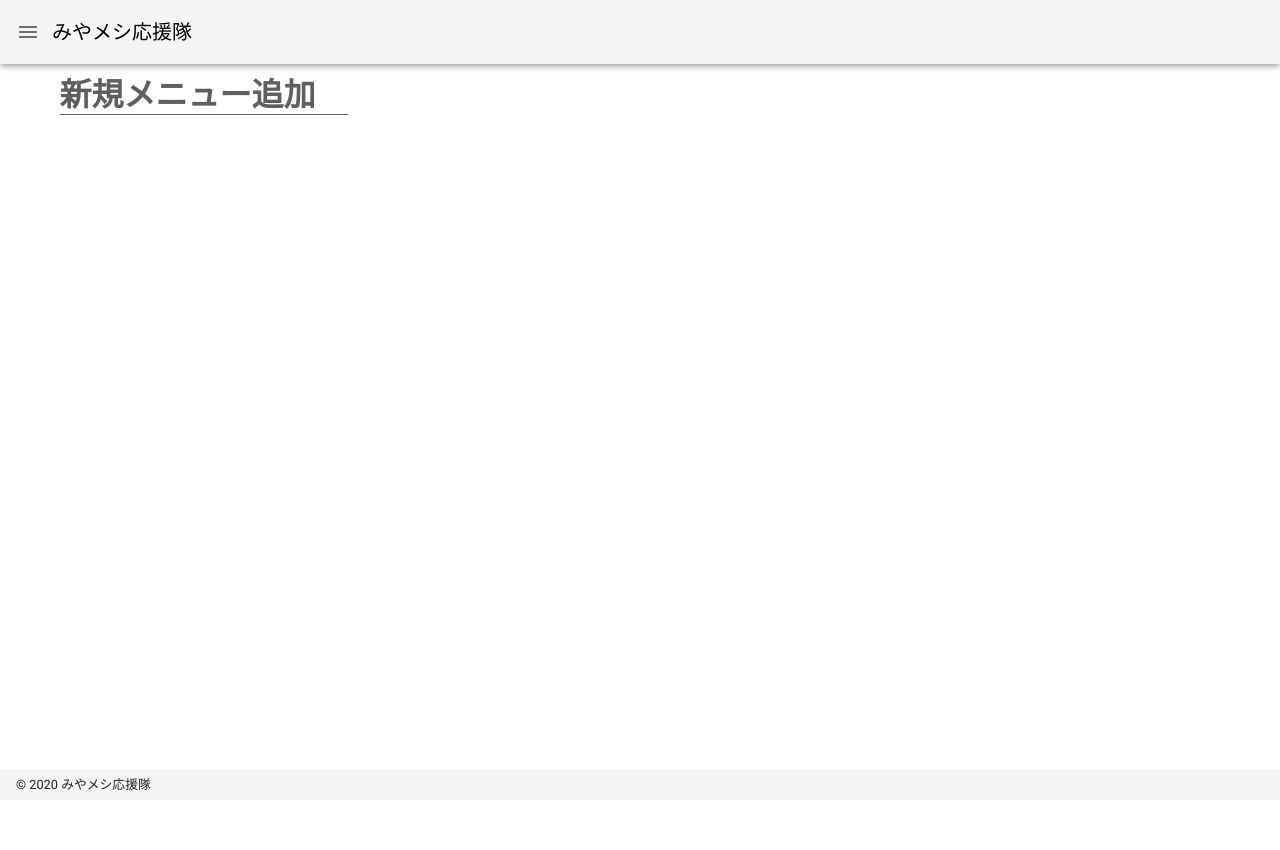
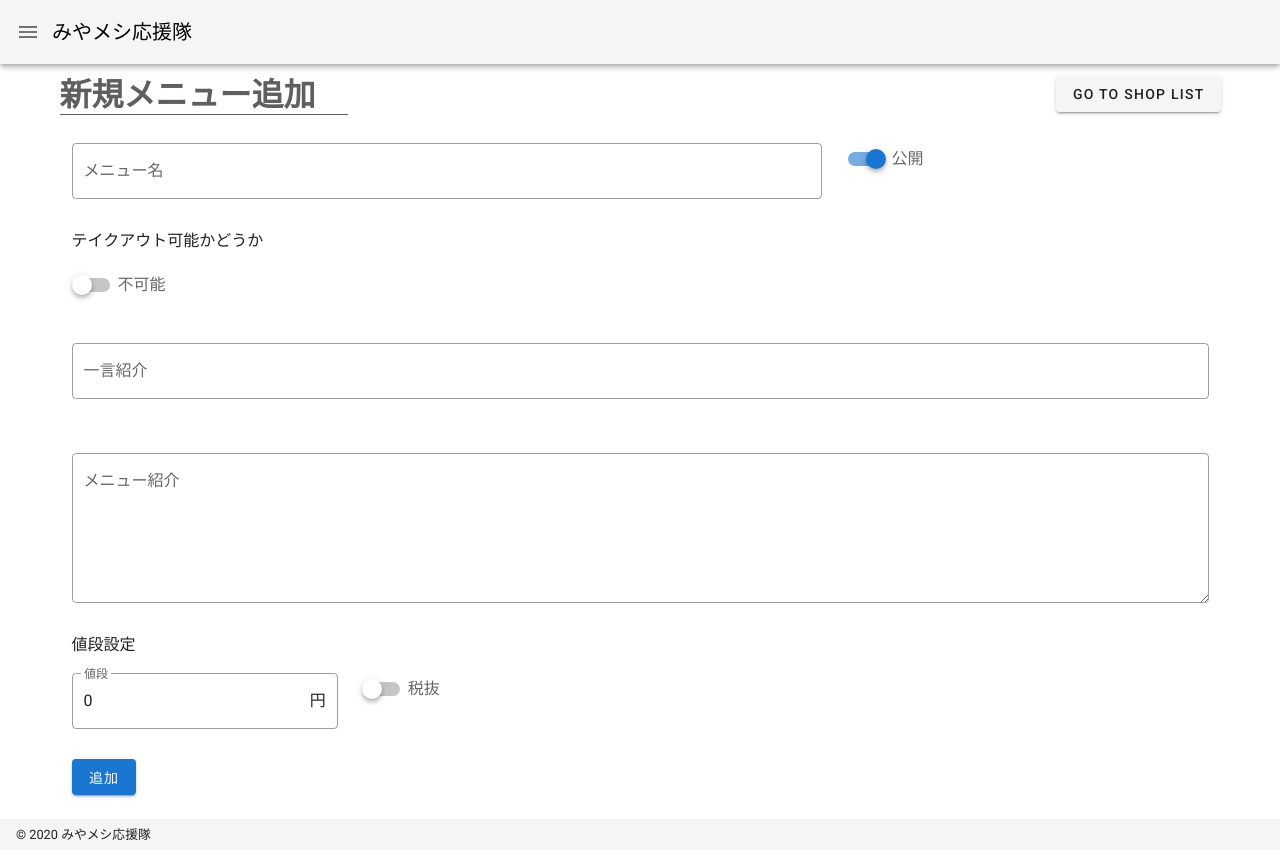
Before and after one commit to H37kouya/miya-meshi, a Nuxt app in the folder client/: page /admin/menus/create in a window 1280 px wide. Before the commit the page ends 800 px from the top, so only its background shows below. Built offline with nearby package versions, Linux system fonts and the light colour scheme; no server answers.

Commit message:
feat Menuの軽いデザイン組みをした

```diff
--- a/client/components/organisms/form/MenuForm.vue
+++ b/client/components/organisms/form/MenuForm.vue
@@ -6,7 +6,63 @@
           v-model="state.menu.name"
         />
       </v-col>
+
+      <v-col cols="4">
+        <v-switch
+          v-model="state.menu.public"
+          :label="state.menu.public ? '公開' : '非公開'"
+          class="mt-0"
+        />
+      </v-col>
     </v-row>
+
+    <p>テイクアウト可能かどうか</p>
+    <v-row>
+      <v-col cols="4">
+        <v-switch
+          v-model="state.menu.canTakeOut"
+          :label="state.menu.canTakeOut ? '可能' : '不可能'"
+          class="mt-0"
+        />
+      </v-col>
+    </v-row>
+
+    <v-row>
+      <v-col cols="12">
+        <MenuDescriptionTextField
+          v-model="state.menu.description"
+        />
+      </v-col>
+    </v-row>
+
+    <v-row>
+      <v-col cols="12">
+        <MenuIntroTextarea
+          v-model="state.menu.intro"
+        />
+      </v-col>
+    </v-row>
+
+    <p>値段設定</p>
+    <v-row>
+      <v-col cols="4" sm="3">
+        <PriceTextField
+          v-model="state.menu.price"
+        />
+      </v-col>
+
+      <v-col cols="4">
+        <v-switch
+          v-model="state.menu.isTaxIncluded"
+          :label="state.menu.isTaxIncluded ? '税込' : '税抜'"
+          class="mt-0"
+        />
+      </v-col>
+    </v-row>
+
+    <v-btn type="submit" color="primary">
+      追加
+    </v-btn>
   </v-form>
 </template>
 
--- a/client/components/organisms/form/ShopForm.vue
+++ b/client/components/organisms/form/ShopForm.vue
@@ -30,14 +30,14 @@
       </v-col>
 
       <v-col cols="12">
-        <ShopIntroTextField
-          v-model="state.shop.intro"
+        <ShopDescriptionTextField
+          v-model="state.shop.description"
         />
       </v-col>
 
       <v-col cols="12">
-        <ShopDescriptionTextArea
-          v-model="state.shop.description"
+        <ShopIntroTextarea
+          v-model="state.shop.intro"
         />
       </v-col>
     </v-row>
--- /dev/null
+++ b/client/components/organisms/text_field/MenuDescriptionTextField.vue
@@ -0,0 +1,47 @@
+<template>
+  <v-text-field
+    v-model="model"
+    :counter="counter"
+    :label="label"
+    :maxlength="maxLength"
+    outlined
+  />
+</template>
+
+<script lang="ts">
+import { computed, defineComponent, SetupContext } from '@vue/composition-api'
+import { Menu, MenuJa, MenuMaxStringSize } from '@/src/types/Menu'
+import { useModel } from '@/src/CompositonFunctions/utils/UseModel'
+import { useCounter } from '@/src/CompositonFunctions/utils/UseCounter'
+
+type Props = {
+  value: Menu['description']
+}
+
+export default defineComponent({
+  props: {
+    value: {
+      type: String,
+      default: undefined
+    }
+  },
+
+  setup (props: Props, context: SetupContext) {
+    const { model } = useModel<Props>(props, context.emit)
+    const label = MenuJa.DESCRIPTION
+    const MAX_LENGTH = MenuMaxStringSize.DESCRIPTION
+
+    const counter = computed(() => {
+      const uCounter = useCounter(model.value, MAX_LENGTH, 0.9)
+      return uCounter.counter
+    })
+
+    return {
+      counter,
+      label,
+      maxLength: MAX_LENGTH,
+      model
+    }
+  }
+})
+</script>
--- /dev/null
+++ b/client/components/organisms/text_field/PriceTextField.vue
@@ -0,0 +1,36 @@
+<template>
+  <v-text-field
+    v-model.number="model"
+    label="値段"
+    type="number"
+    step="10"
+    suffix="円"
+    outlined
+  />
+</template>
+
+<script lang="ts">
+import { defineComponent, SetupContext } from '@vue/composition-api'
+import { useModel } from '@/src/CompositonFunctions/utils/UseModel'
+
+type Props = {
+  value: number
+}
+
+export default defineComponent({
+  props: {
+    value: {
+      type: Number,
+      default: undefined
+    }
+  },
+
+  setup (props: Props, context: SetupContext) {
+    const { model } = useModel<Props>(props, context.emit)
+
+    return {
+      model
+    }
+  }
+})
+</script>
--- a/client/components/organisms/text_field/ShopIntroTextField.vue
+++ b/client/components/organisms/text_field/ShopDescriptionTextField.vue
@@ -10,12 +10,12 @@
 
 <script lang="ts">
 import { computed, defineComponent, SetupContext } from '@vue/composition-api'
-import { Shop, ShopJa } from '@/src/types/Shop'
-import { useModel } from '@/src/CompositonFunctions/utils/UseModel'
-import { useCounter } from '@/src/CompositonFunctions/utils/UseCounter'
+import { Shop, ShopJa, ShopMaxStringSize } from '~/src/types/Shop'
+import { useModel } from '~/src/CompositonFunctions/utils/UseModel'
+import { useCounter } from '~/src/CompositonFunctions/utils/UseCounter'
 
 type Props = {
-  value: Shop['intro']
+  value: Shop['description']
 }
 
 export default defineComponent({
@@ -28,11 +28,11 @@ export default defineComponent({
 
   setup (props: Props, context: SetupContext) {
     const { model } = useModel<Props>(props, context.emit)
-    const label = ShopJa.INTRO
-    const MAX_LENGTH = 50
+    const label = ShopJa.DESCRIPTION
+    const MAX_LENGTH = ShopMaxStringSize.DESCRIPTION
 
     const counter = computed(() => {
-      const uCounter = useCounter(model.value, MAX_LENGTH, 0.8)
+      const uCounter = useCounter(model.value, MAX_LENGTH, 0.9)
       return uCounter.counter
     })
 
--- a/client/components/organisms/textarea/ShopDescriptionTextArea.vue
+++ b/client/components/organisms/textarea/MenuIntroTextarea.vue
@@ -10,12 +10,12 @@
 
 <script lang="ts">
 import { computed, defineComponent, SetupContext } from '@vue/composition-api'
-import { Shop, ShopJa } from '@/src/types/Shop'
+import { Menu, MenuJa, MenuMaxStringSize } from '@/src/types/Menu'
 import { useModel } from '@/src/CompositonFunctions/utils/UseModel'
 import { useCounter } from '@/src/CompositonFunctions/utils/UseCounter'
 
 type Props = {
-  value: Shop['description']
+  value: Menu['intro']
 }
 
 export default defineComponent({
@@ -28,11 +28,11 @@ export default defineComponent({
 
   setup (props: Props, context: SetupContext) {
     const { model } = useModel<Props>(props, context.emit)
-    const label = ShopJa.DESCRIPTION
-    const MAX_LENGTH = 1000
+    const label = MenuJa.INTRO
+    const MAX_LENGTH = MenuMaxStringSize.INTRO
 
     const counter = computed(() => {
-      const uCounter = useCounter(model.value, MAX_LENGTH, 0.9)
+      const uCounter = useCounter(model.value, MAX_LENGTH, 0.8)
       return uCounter.counter
     })
 
--- /dev/null
+++ b/client/components/organisms/textarea/ShopIntroTextarea.vue
@@ -0,0 +1,47 @@
+<template>
+  <v-textarea
+    v-model="model"
+    :counter="counter"
+    :label="label"
+    :maxlength="maxLength"
+    outlined
+  />
+</template>
+
+<script lang="ts">
+import { computed, defineComponent, SetupContext } from '@vue/composition-api'
+import { Shop, ShopJa, ShopMaxStringSize } from '@/src/types/Shop'
+import { useModel } from '@/src/CompositonFunctions/utils/UseModel'
+import { useCounter } from '@/src/CompositonFunctions/utils/UseCounter'
+
+type Props = {
+  value: Shop['intro']
+}
+
+export default defineComponent({
+  props: {
+    value: {
+      type: String,
+      default: undefined
+    }
+  },
+
+  setup (props: Props, context: SetupContext) {
+    const { model } = useModel<Props>(props, context.emit)
+    const label = ShopJa.INTRO
+    const MAX_LENGTH = ShopMaxStringSize.INTRO
+
+    const counter = computed(() => {
+      const uCounter = useCounter(model.value, MAX_LENGTH, 0.8)
+      return uCounter.counter
+    })
+
+    return {
+      counter,
+      label,
+      maxLength: MAX_LENGTH,
+      model
+    }
+  }
+})
+</script>
--- a/client/pages/admin/menus/create.vue
+++ b/client/pages/admin/menus/create.vue
@@ -4,9 +4,19 @@
       <AdminMainText>
         新規メニュー追加
       </AdminMainText>
+
+      <v-btn to="/admin/shops">
+        Go To Shop List
+      </v-btn>
     </v-row>
 
-    <v-row />
+    <v-row>
+      <v-col cols="12">
+        <MenuForm
+          @submit="createMenu"
+        />
+      </v-col>
+    </v-row>
   </v-container>
 </template>
 
--- a/client/src/types/Menu.ts
+++ b/client/src/types/Menu.ts
@@ -22,7 +22,7 @@ export const MENU_TYPE = 'menu' as MenuType
 
 export enum MenuJa {
   NAME = 'メニュー名',
-  DESCRITPION = '一言紹介',
+  DESCRIPTION = '一言紹介',
   INTRO = 'メニュー紹介',
   PRICE = '値段',
   IS_TAX_INCLUDED = '税込みかどうか',
```
